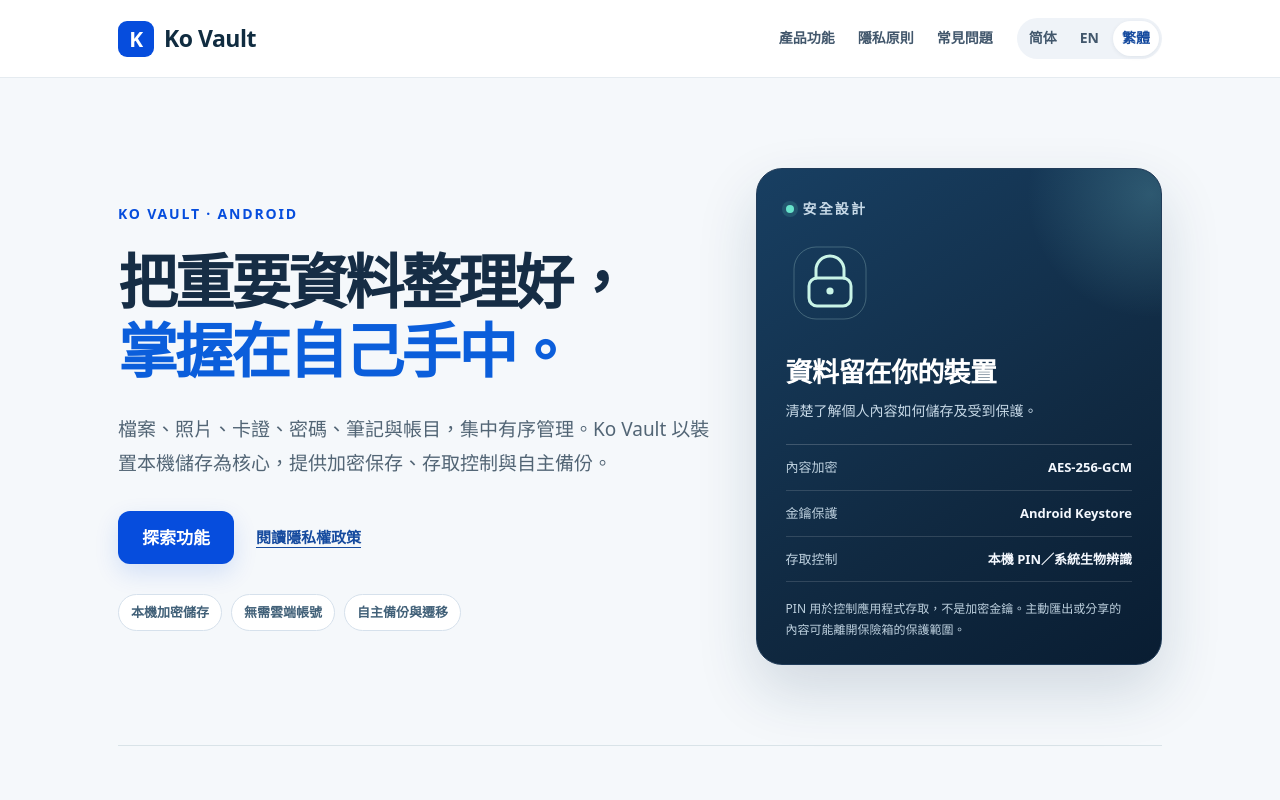
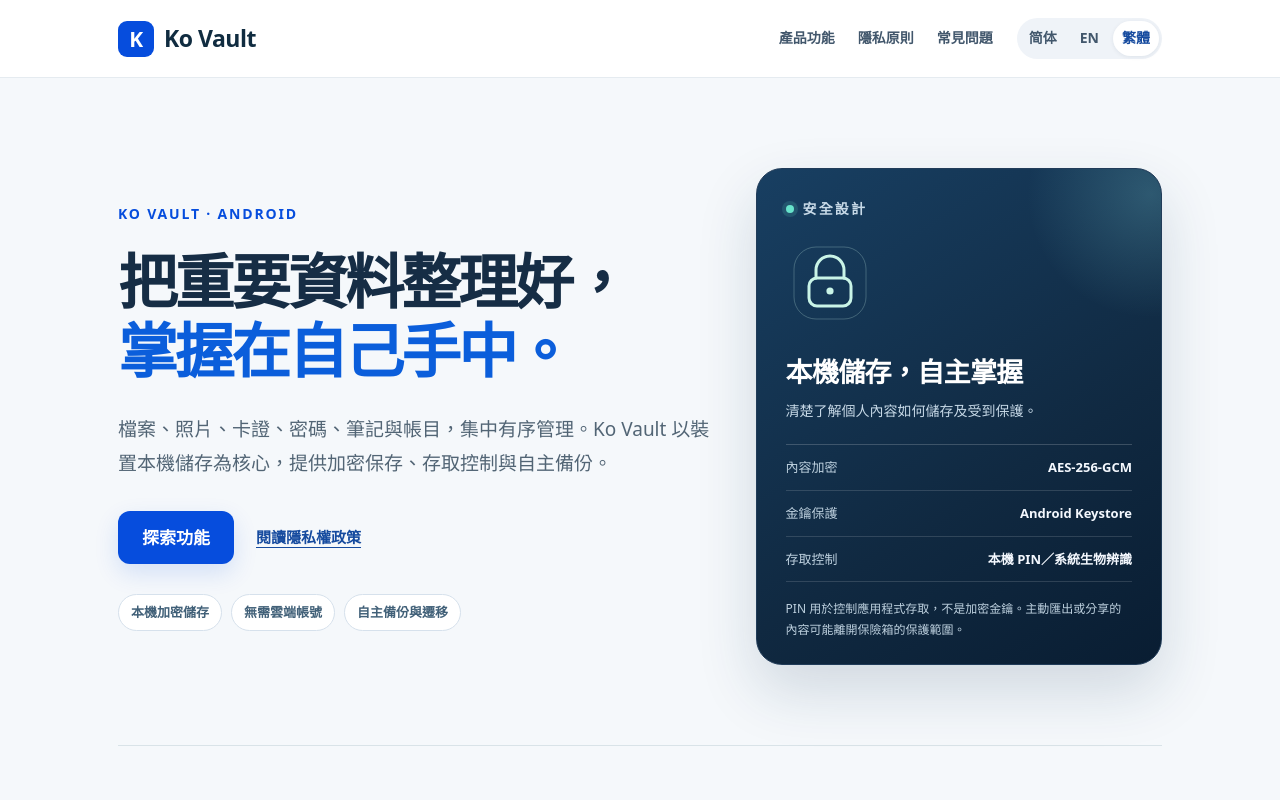
Before and after one commit to chiditw-ops/yonyva-public, a plain HTML site: page zh-tw/index.html in a window 1280 px wide. Shown: the top 800 px of the page. Drawn offline with Linux system fonts and the light colour scheme.

Commit message:
Avoid absolute local-storage claim in zh-tw/index.html

```diff
--- a/zh-tw/index.html
+++ b/zh-tw/index.html
@@ -36,7 +36,7 @@
 <aside class="home-hero-proof" aria-label="安全設計">
 <p class="home-proof-eyebrow"><span aria-hidden="true" class="home-dot"></span>安全設計</p>
 <div class="home-proof-icon" aria-hidden="true"><svg viewBox="0 0 88 88" width="88" height="88" fill="none"><rect x="8" y="8" width="72" height="72" rx="22" stroke="currentColor" stroke-opacity=".25"/><rect x="23" y="39" width="42" height="28" rx="8" stroke="currentColor" stroke-width="3"/><path d="M30 39v-8a14 14 0 0 1 28 0v8" stroke="currentColor" stroke-width="3" stroke-linecap="round"/><circle cx="44" cy="52" r="3.6" fill="currentColor"/></svg></div>
-<h2>資料留在你的裝置</h2><p>清楚了解個人內容如何儲存及受到保護。</p>
+<h2>本機儲存，自主掌握</h2><p>清楚了解個人內容如何儲存及受到保護。</p>
 <dl><div><dt>內容加密</dt><dd>AES-256-GCM</dd></div>
 <div><dt>金鑰保護</dt><dd>Android Keystore</dd></div>
 <div><dt>存取控制</dt><dd>本機 PIN／系統生物辨識</dd></div></dl>
```
